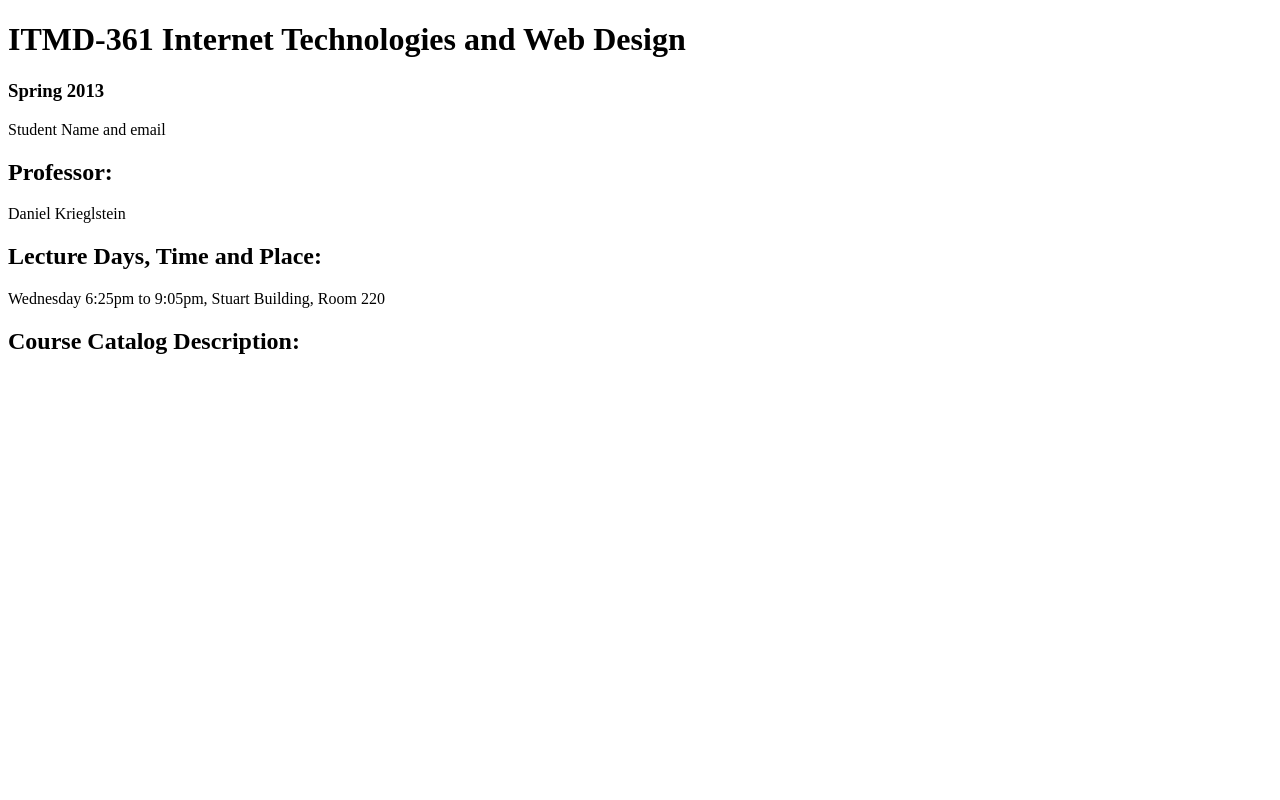
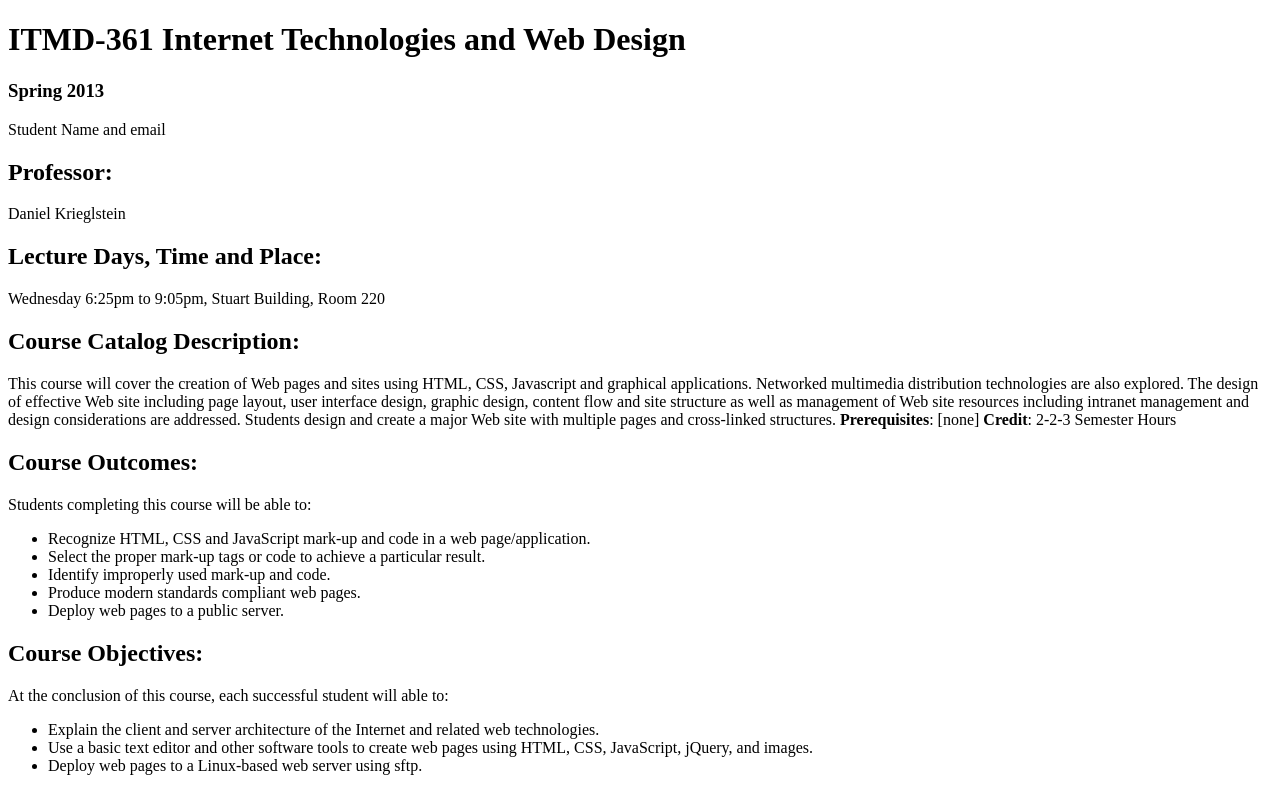
Before and after one commit to FNU-Tripti/Lab_02, a plain HTML site: page Index.html in a window 1280 px wide. Drawn offline with Linux system fonts and the light colour scheme.

Commit message:
Updated index.html
Added unordered list ,strong tags to the index.html. Completed the Lab_02.

```diff
--- a/Index.html
+++ b/Index.html
@@ -13,5 +13,23 @@
 	<h2>Lecture Days, Time and Place:</h2>
 	<p>Wednesday 6:25pm to 9:05pm, Stuart Building, Room 220</p>
 	<h2>Course Catalog Description:</h2>
+	<p>This course will cover the creation of Web pages and sites using HTML, CSS, Javascript and graphical applications. Networked multimedia distribution technologies are also explored. The design of effective Web site including page layout, user interface design, graphic design, content flow and site structure as well as management of Web site resources including intranet management and design considerations are addressed. Students design and create a major Web site with multiple pages and cross-linked structures. <strong>Prerequisites</strong>: [none]<strong> Credit</strong>: 2-2-3 Semester Hours</p>
+	<h2>Course Outcomes:</h2>
+	<p>Students completing this course will be able to:</p>
+	<ul>
+	  <li>Recognize HTML, CSS and JavaScript mark-up and code in a web page/application.</li>
+	  <li>Select the proper mark-up tags or code to achieve a particular result.</li>
+	  <li>Identify improperly used mark-up and code.</li>
+	  <li>Produce modern standards compliant web pages.</li>
+	  <li>Deploy web pages to a public server.</li>
+	</ul>
+	<h2>Course Objectives:</h2>
+	<p>At the conclusion of this course, each successful student will able to:</p>
+	<ul>
+	  <li>Explain the client and server architecture of the Internet and related web technologies.</li>
+	  <li>Use a basic text editor and other software tools to create web pages using HTML, CSS, JavaScript, jQuery, and images.</li>
+	  <li>Deploy web pages to a Linux-based web server using sftp.</li>
+	</ul>
+
   </body>
 </html>
```
